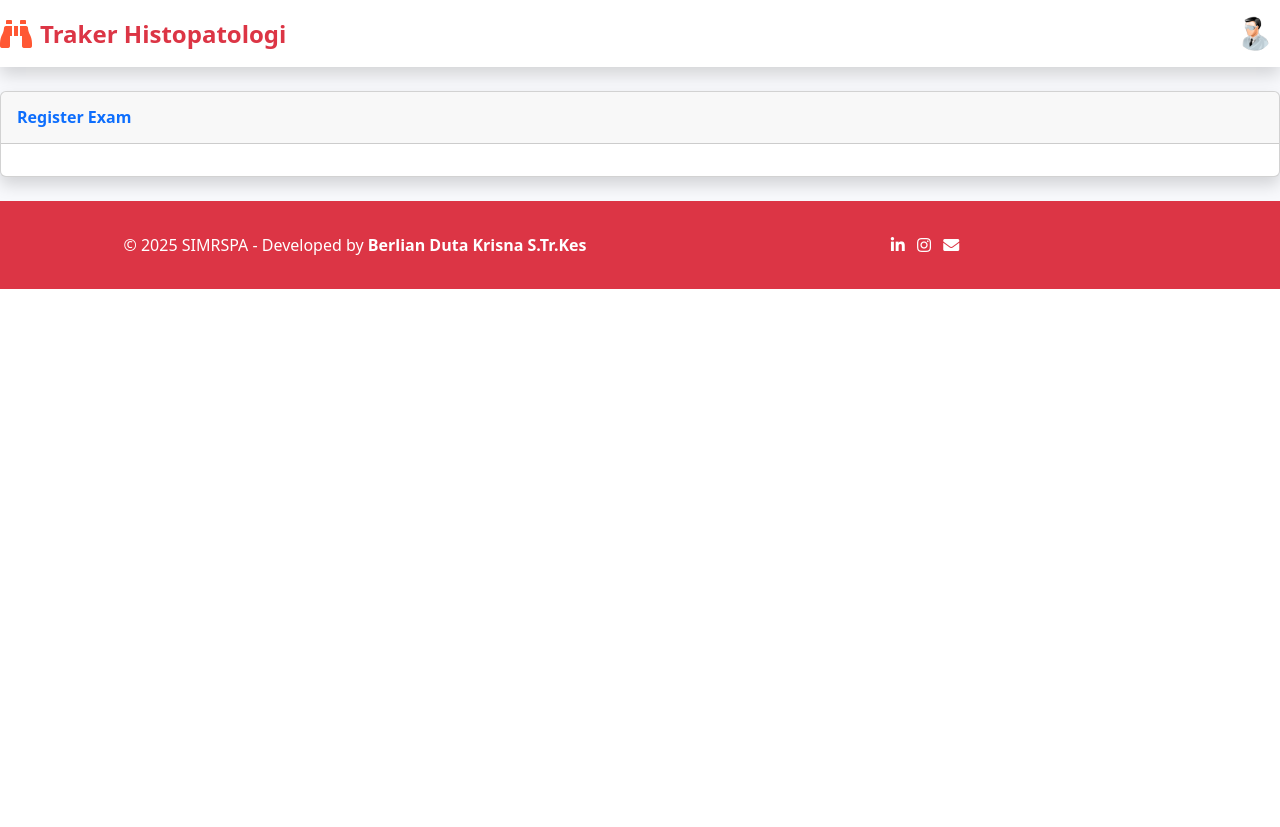
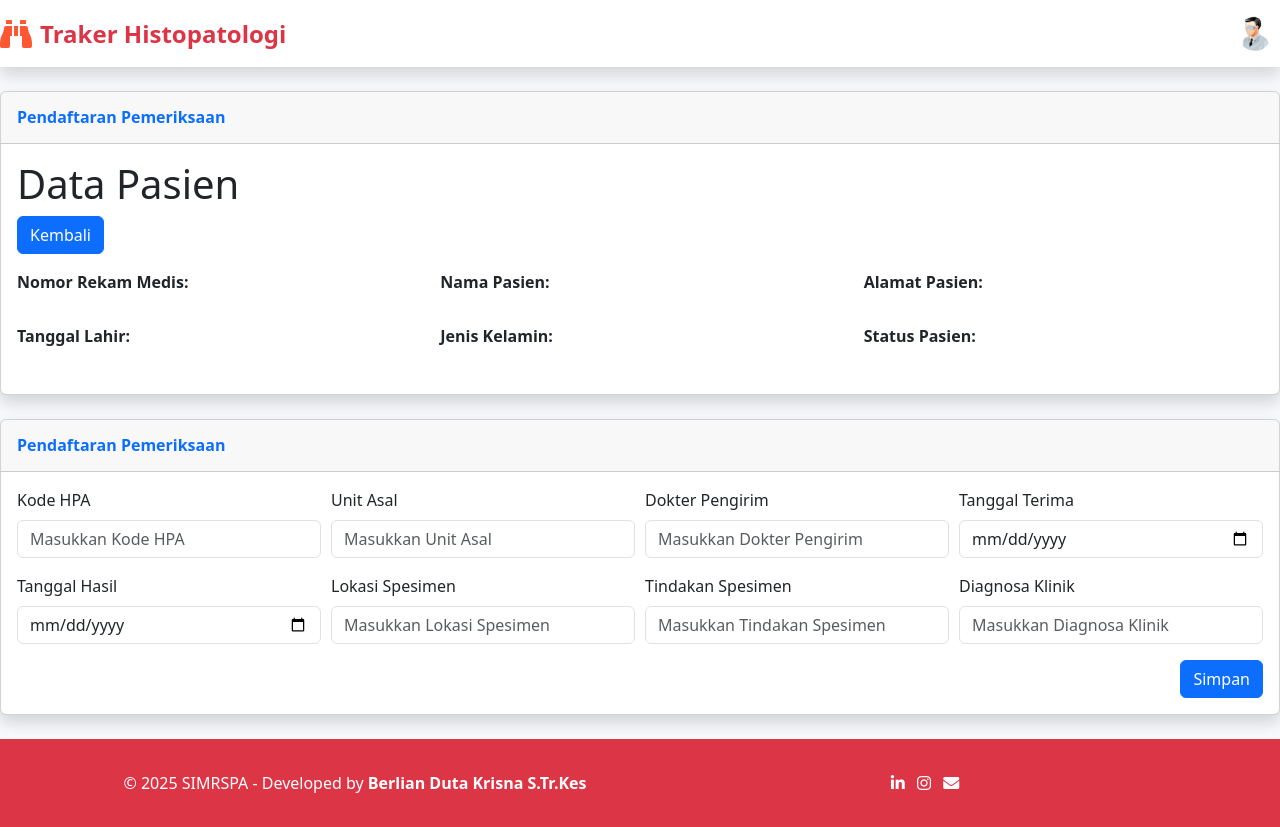
Before and after one commit to BerlianDutaKrisna/simrspaCI4, a CodeIgniter 4 app: the page made by app/Views/exam/register_exam.php in a window 1280 px wide. Before the commit the page ends 289 px from the top, so only its background shows below. Run offline with PHP 8.4 and a stand-in for CodeIgniter, Linux system fonts and the light colour scheme; the template is opened without the code that fills it, so the values that code supplies are empty; some libraries are stand-ins or nearby versions.

Commit message:
memperbaiki tampilan exam

```diff
--- a/app/Controllers/Exam.php
+++ b/app/Controllers/Exam.php
@@ -33,8 +33,6 @@ class Exam extends BaseController
         }
     }
 
-    dd($patient);
-
     // Mengambil id_user dan nama_user dari session
     $data['id_user'] = session()->get('id_user');
     $data['nama_user'] = session()->get('nama_user');
--- a/app/Views/exam/register_exam.php
+++ b/app/Views/exam/register_exam.php
@@ -3,10 +3,113 @@
 
 <div class="card shadow mb-4">
     <div class="card-header py-3">
-        <h6 class="m-0 font-weight-bold text-primary">Register Exam</h6>
+        <h6 class="m-0 font-weight-bold text-primary">Pendaftaran Pemeriksaan</h6>
     </div>
     <div class="card-body">
+        <h1>Data Pasien</h1>
+        <!-- Tombol Kembali ke Dashboard -->
+        <a href="<?= base_url('/dashboard') ?>" class="btn btn-primary mb-3">Kembali</a>
 
+        <!-- Menampilkan Data Pasien dalam 3 kolom 2 baris -->
+        <div class="row">
+            <!-- Baris 1 -->
+            <div class="col-md-4 mb-3">
+                <strong>Nomor Rekam Medis:</strong>
+                <p class="form-control-plaintext"><?= isset($patient['norm_pasien']) ? esc($patient['norm_pasien']) : ''; ?></p>
+            </div>
+            <div class="col-md-4 mb-3">
+                <strong>Nama Pasien:</strong>
+                <p class="form-control-plaintext"><?= isset($patient['nama_pasien']) ? esc($patient['nama_pasien']) : ''; ?></p>
+            </div>
+            <div class="col-md-4 mb-3">
+                <strong>Alamat Pasien:</strong>
+                <p class="form-control-plaintext"><?= isset($patient['alamat_pasien']) ? esc($patient['alamat_pasien']) : ''; ?></p>
+            </div>
+        </div>
+
+        <div class="row">
+            <!-- Baris 2 -->
+            <div class="col-md-4 mb-3">
+                <strong>Tanggal Lahir:</strong>
+                <p class="form-control-plaintext"><?= isset($patient['tanggal_lahir_pasien']) ? esc($patient['tanggal_lahir_pasien']) : ''; ?></p>
+            </div>
+            <div class="col-md-4 mb-3">
+                <strong>Jenis Kelamin:</strong>
+                <p class="form-control-plaintext"><?= isset($patient['jenis_kelamin_pasien']) ? esc($patient['jenis_kelamin_pasien']) : ''; ?></p>
+            </div>
+            <div class="col-md-4 mb-3">
+                <strong>Status Pasien:</strong>
+                <p class="form-control-plaintext"><?= isset($patient['status_pasien']) ? esc($patient['status_pasien']) : ''; ?></p>
+            </div>
+        </div>
+    </div>
+</div>
+
+<div class="card shadow mb-4">
+    <div class="card-header py-3">
+        <h6 class="m-0 font-weight-bold text-primary">Pendaftaran Pemeriksaan</h6>
+    </div>
+    <div class="card-body">
+        <form action="<?= base_url('exam/insert') ?>" method="POST">
+            <?= csrf_field(); ?> <!-- CSRF token untuk keamanan -->
+
+            <div class="form-row">
+                <!-- Form group untuk Kode HPA -->
+                <div class="form-group col-md-3">
+                    <label for="kode_hpa">Kode HPA</label>
+                    <input type="text" class="form-control" id="kode_hpa" name="kode_hpa" placeholder="Masukkan Kode HPA" value="<?= old('kode_hpa'); ?>" required>
+                </div>
+
+                <!-- Form group untuk Unit Asal -->
+                <div class="form-group col-md-3">
+                    <label for="unit_asal">Unit Asal</label>
+                    <input type="text" class="form-control" id="unit_asal" name="unit_asal" placeholder="Masukkan Unit Asal" value="<?= old('unit_asal'); ?>" required>
+                </div>
+
+                <!-- Form group untuk Dokter Pengirim -->
+                <div class="form-group col-md-3">
+                    <label for="dokter_pengirim">Dokter Pengirim</label>
+                    <input type="text" class="form-control" id="dokter_pengirim" name="dokter_pengirim" placeholder="Masukkan Dokter Pengirim" value="<?= old('dokter_pengirim'); ?>" required>
+                </div>
+
+                <!-- Form group untuk Tanggal Terima -->
+                <div class="form-group col-md-3">
+                    <label for="tanggal_terima">Tanggal Terima</label>
+                    <input type="date" class="form-control" id="tanggal_terima" name="tanggal_terima" value="<?= old('tanggal_terima'); ?>" required>
+                </div>
+            </div>
+
+            <div class="form-row">
+                <!-- Form group untuk Tanggal Hasil -->
+                <div class="form-group col-md-3">
+                    <label for="tanggal_hasil">Tanggal Hasil</label>
+                    <input type="date" class="form-control" id="tanggal_hasil" name="tanggal_hasil" value="<?= old('tanggal_hasil'); ?>" required>
+                </div>
+
+                <!-- Form group untuk Lokasi Spesimen -->
+                <div class="form-group col-md-3">
+                    <label for="lokasi_spesimen">Lokasi Spesimen</label>
+                    <input type="text" class="form-control" id="lokasi_spesimen" name="lokasi_spesimen" placeholder="Masukkan Lokasi Spesimen" value="<?= old('lokasi_spesimen'); ?>" required>
+                </div>
+
+                <!-- Form group untuk Tindakan Spesimen -->
+                <div class="form-group col-md-3">
+                    <label for="tindakan_spesimen">Tindakan Spesimen</label>
+                    <input type="text" class="form-control" id="tindakan_spesimen" name="tindakan_spesimen" placeholder="Masukkan Tindakan Spesimen" value="<?= old('tindakan_spesimen'); ?>" required>
+                </div>
+
+                <!-- Form group untuk Diagnosa Klinik -->
+                <div class="form-group col-md-3">
+                    <label for="diagnosa_klinik">Diagnosa Klinik</label>
+                    <input type="text" class="form-control" id="diagnosa_klinik" name="diagnosa_klinik" placeholder="Masukkan Diagnosa Klinik" value="<?= old('diagnosa_klinik'); ?>" required>
+                </div>
+            </div>
+
+            <!-- Tombol untuk submit form -->
+            <div class="d-flex justify-content-end">
+                <button type="submit" class="btn btn-primary">Simpan</button>
+            </div>
+        </form>
     </div>
 </div>
 
```
